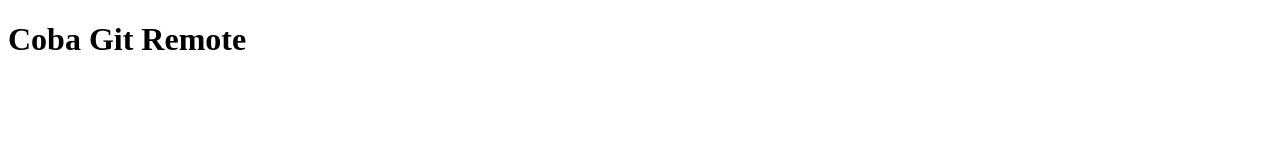
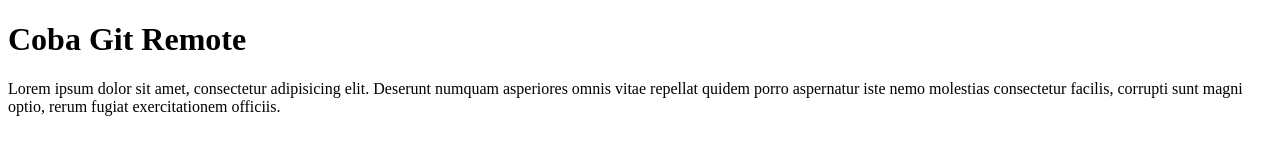
Before and after one commit to anggernuramin/git-test-1, a plain HTML site: page index.html in a window 1280 px wide. Drawn offline with Linux system fonts and the light colour scheme.

Commit message:
menambahka paragraf

```diff
--- a/index.html
+++ b/index.html
@@ -10,6 +10,9 @@
 
 <body>
   <h1>Coba Git Remote</h1>
+  <p>Lorem ipsum dolor sit amet, consectetur adipisicing elit. Deserunt numquam asperiores omnis vitae repellat quidem
+    porro aspernatur iste nemo molestias consectetur facilis, corrupti sunt magni optio, rerum fugiat exercitationem
+    officiis.</p>
 </body>
 
 </html>
```
